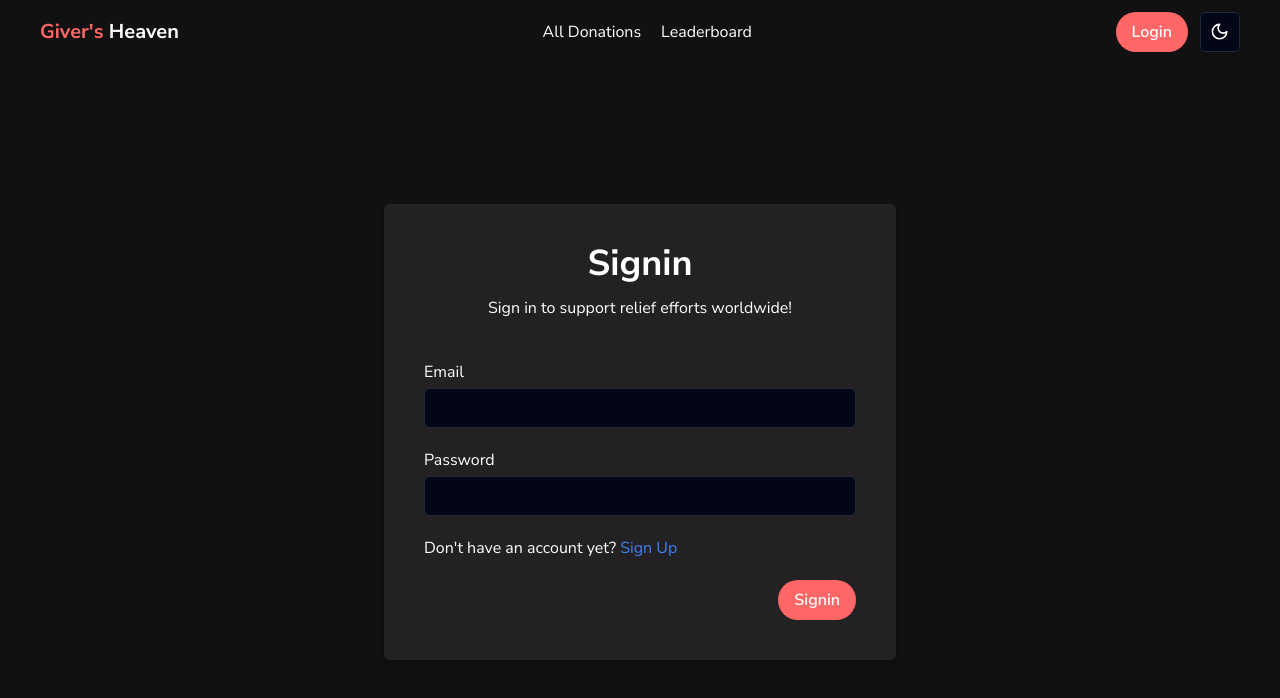
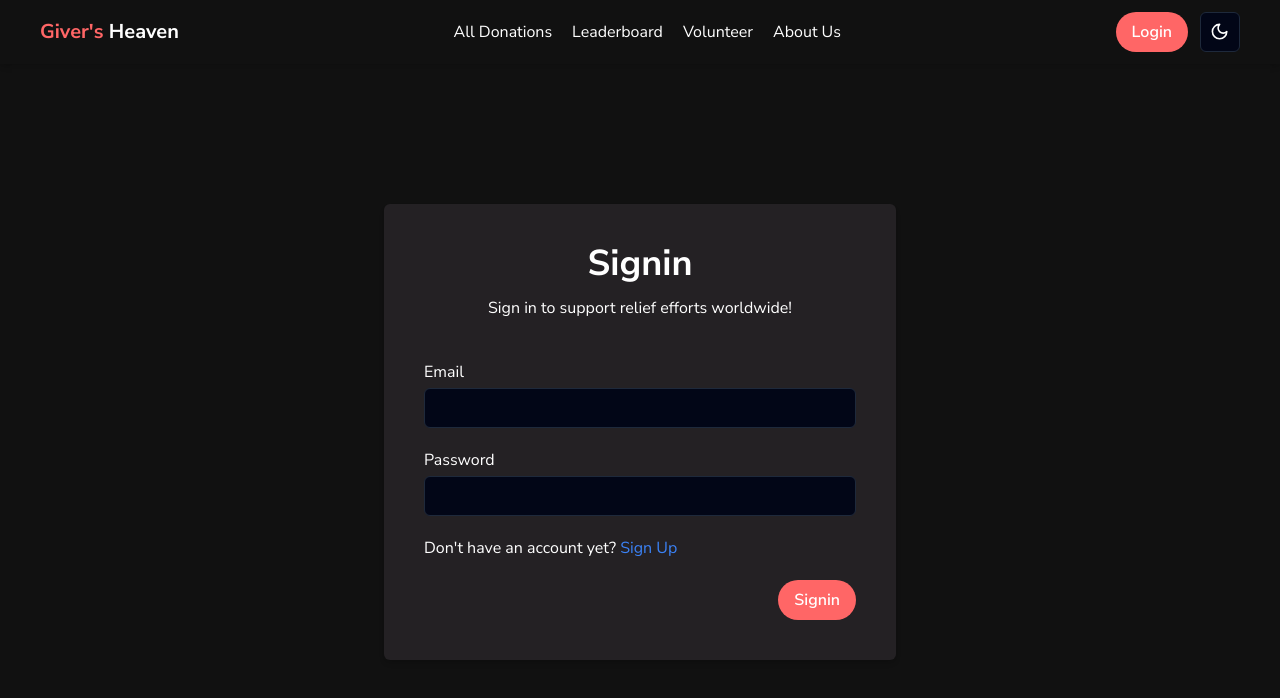
Before and after one commit to iibrahim70/donatix-client, a React (Vite) app: page /signin in a window 1280 px wide. Shown: the top 698 px of the page. Built offline with nearby package versions, Linux system fonts and the light colour scheme.

Commit message:
update navbar

```diff
--- a/src/components/layout/Navbar.tsx
+++ b/src/components/layout/Navbar.tsx
@@ -9,8 +9,11 @@ import {
   DropdownMenuTrigger,
 } from "@/components/ui/dropdown-menu";
 import { cn } from "@/lib/utils";
+import { useEffect, useState } from "react";
+import { IoMenu, IoClose } from "react-icons/io5";
 
 const Navbar = () => {
+  const [menuOpen, setIsMenuOpen] = useState(false);
   const { setTheme } = useTheme();
   const location = useLocation();
   const navigate = useNavigate();
@@ -18,10 +21,27 @@ const Navbar = () => {
   // Get user ID from localStorage
   const userId = localStorage.getItem("userId");
 
+  // Define your navigation items as an array of objects
+  const navItems = [
+    { label: "All Donations", link: "/donations" },
+    { label: "Leaderboard", link: "/leaderboard" },
+
+    // Conditional rendering of Dashboard link
+    userId ? { label: "Dashboard", link: "/dashboard" } : null,
+
+    { label: "Volunteer", link: "/volunteer" },
+    { label: "About Us", link: "/about-us" },
+  ].filter(Boolean); // Filter out falsy values (null, undefined, etc.)
+
   const handleLogOut = () => {
     localStorage.removeItem("userId");
     navigate("/", { replace: true });
   };
+
+  // stop scrolling when nav is open on small devices
+  useEffect(() => {
+    document.body.style.overflow = menuOpen ? "hidden" : "auto";
+  }, [menuOpen]);
 
   return (
     <nav className="shadow-md">
@@ -34,16 +54,24 @@ const Navbar = () => {
         )}
       >
         {/* left side */}
-        <Link to="/" className="font-bold text-xl">
-          <span className="text-light-coral">Giver's</span> Heaven
-        </Link>
+
+        <div className="flex items-center gap-5">
+          <button onClick={() => setIsMenuOpen(true)} className="md:hidden">
+            <IoMenu className="size-6" />
+          </button>
+
+          <Link to="/" className="font-bold text-xl">
+            <span className="text-light-coral">Giver's</span> Heaven
+          </Link>
+        </div>
 
         {/* middle */}
         <div className="max-md:hidden flex justify-between gap-5">
-          <Link to="/donations">All Donations</Link>
-          <Link to="/leaderboard">Leaderboard</Link>
-
-          {userId && <Link to="/dashboard">Dashboard</Link>}
+          {navItems.map((item, index) => (
+            <Link key={index} to={item?.link as string}>
+              {item?.label}
+            </Link>
+          ))}
         </div>
 
         {/* right side */}
@@ -78,6 +106,42 @@ const Navbar = () => {
             </DropdownMenuContent>
           </DropdownMenu>
         </div>
+
+        {/* mobile navigation overlay */}
+        <div
+          onClick={() => setIsMenuOpen(false)}
+          className={cn(
+            "bg-black/60 fixed top-0 right-0 w-full h-full backdrop-blur-md z-50 md:hidden",
+            menuOpen ? "opacity-100 visible" : "opacity-0 invisible"
+          )}
+        ></div>
+
+        {/* mobile navigation content */}
+        <div
+          className={cn(
+            "bg-light-white dark:bg-light-black absolute top-0 left-0 w-1/2 min-h-dvh max-h-dvh z-50 md:hidden px-3 py-10 rounded transition-transform ease-in-out duration-300",
+            menuOpen ? "translate-x-0" : "-translate-x-full"
+          )}
+        >
+          {/* closing button */}
+          <div
+            onClick={() => setIsMenuOpen(false)}
+            className="flex justify-end mb-5"
+          >
+            <button>
+              <IoClose className="size-6" />
+            </button>
+          </div>
+
+          {/* navigation items */}
+          <div className="flex flex-col gap-1">
+            {navItems.map((item, index) => (
+              <Link key={index} to={item?.link as string}>
+                {item?.label}
+              </Link>
+            ))}
+          </div>
+        </div>
       </div>
     </nav>
   );
--- /dev/null
+++ b/src/pages/AboutUs.tsx
@@ -0,0 +1,5 @@
+const AboutUs = () => {
+  return <main>AboutUs</main>;
+};
+
+export default AboutUs;
--- /dev/null
+++ b/src/pages/Volunteer.tsx
@@ -0,0 +1,5 @@
+const Volunteer = () => {
+  return <main>Volunteer</main>;
+};
+
+export default Volunteer;
```
Also changed, not shown: src/routes/router.tsx (+10 -0 lines).
